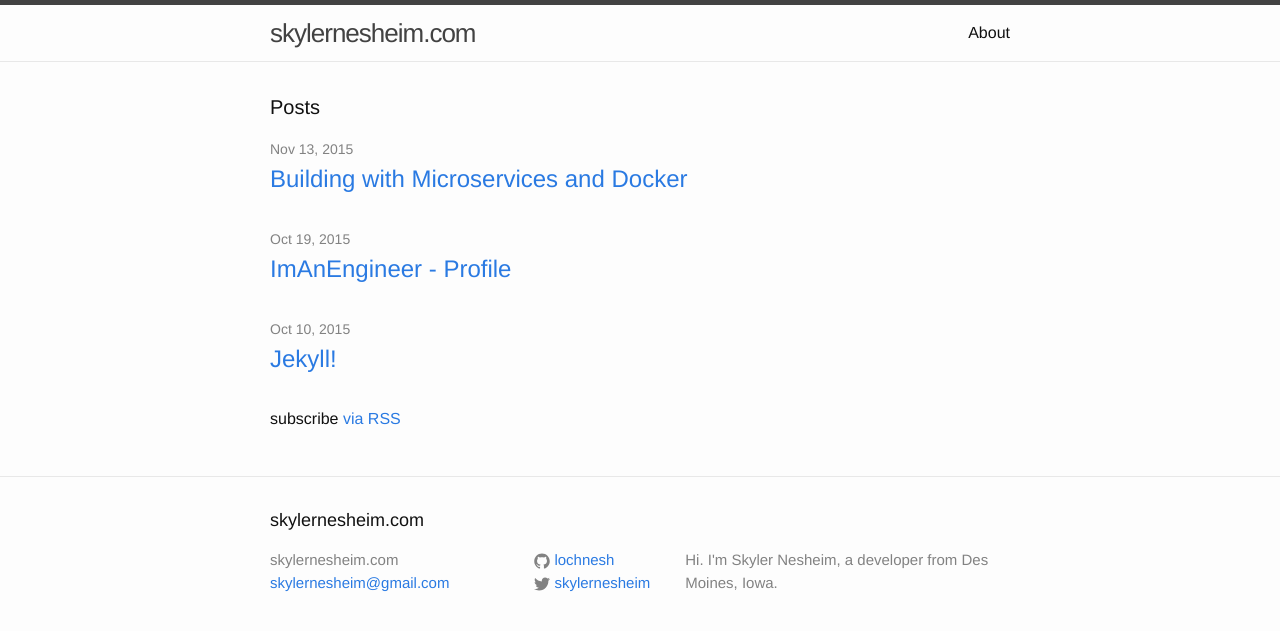
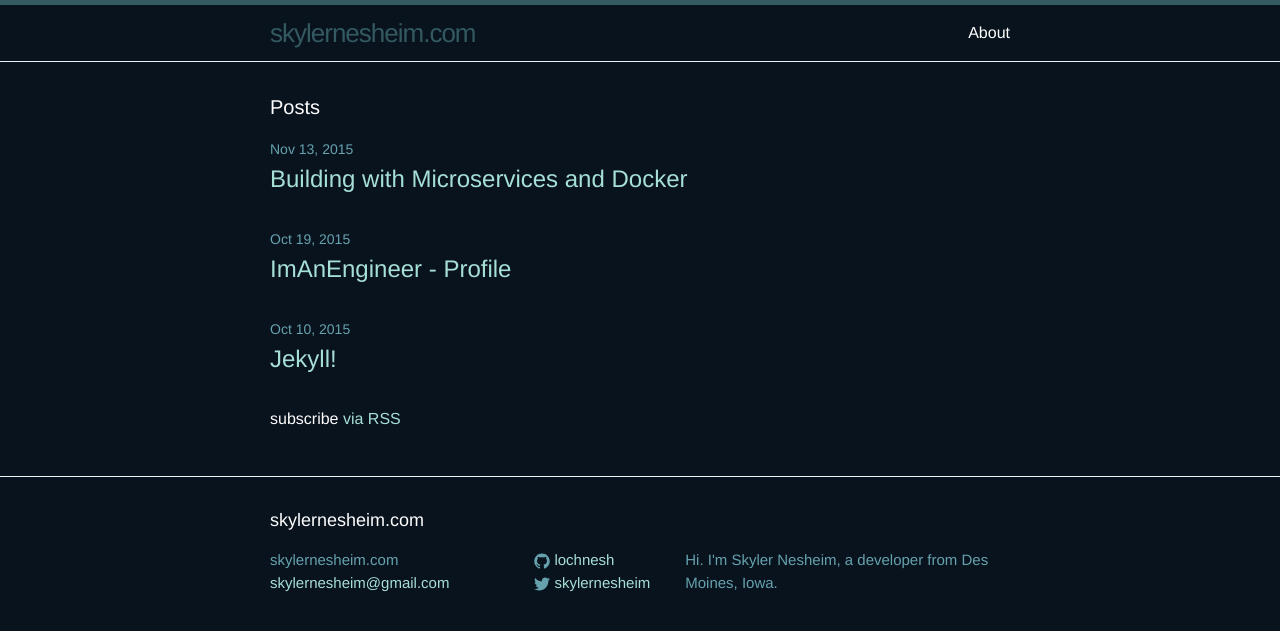
Before and after one commit to lochnesh/lochnesh.github.io, a Jekyll site: the page built from index.html, in a window 1280 px wide. Shown: the top 631 px of the page. Built offline with Jekyll 4.4.1, drawn with Linux system fonts in a browser that asks for light colours.

Commit message:
use a different color scheme

```diff
--- a/css/main.scss
+++ b/css/main.scss
@@ -13,11 +13,11 @@ $base-line-height: 1.5;
 
 $spacing-unit:     30px;
 
-$text-color:       #111;
-$background-color: #fdfdfd;
-$brand-color:      #2a7ae2;
+$text-color:       #fdfdfd;
+$background-color: #09131e;
+$brand-color:      #a6dfd5;
 
-$grey-color:       #828282;
+$grey-color:       #65a2ae;
 $grey-color-light: lighten($grey-color, 40%);
 $grey-color-dark:  darken($grey-color, 25%);
 
```
